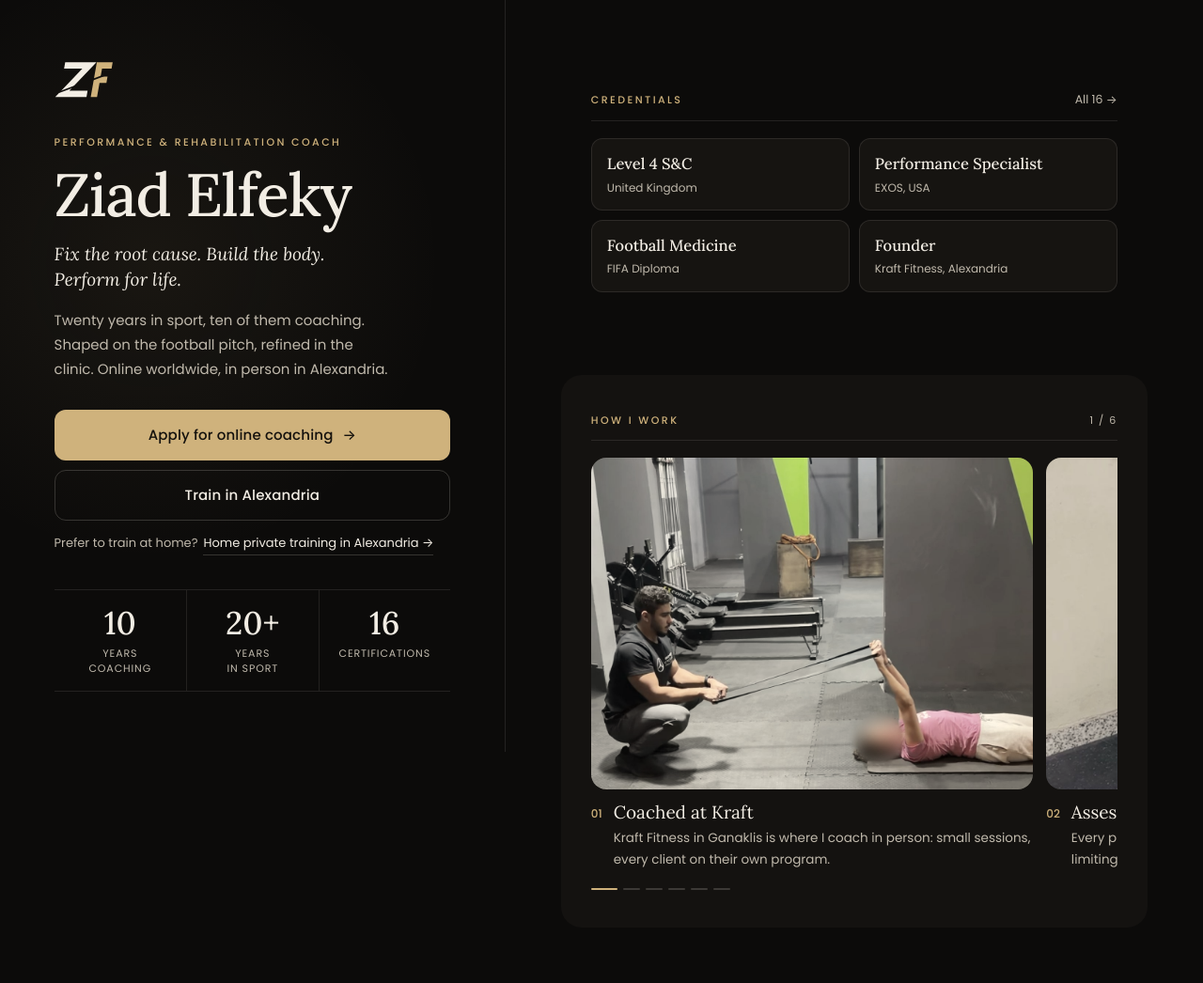
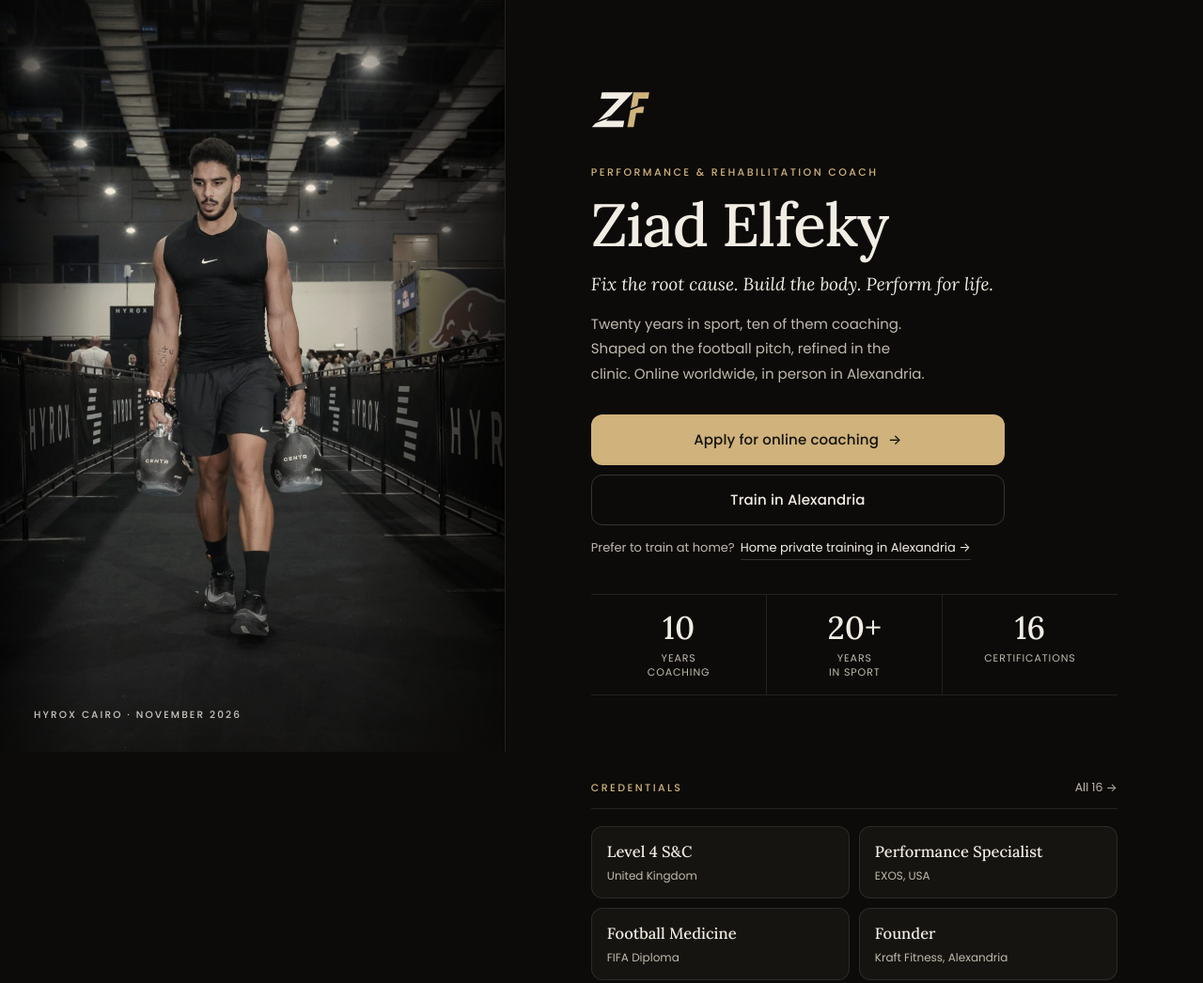
Before and after one commit to Ziadelfeky/ZE-Links, a plain HTML site: page index.html in a window 1280 px wide. Shown: the top 1046 px of the page at 94% size. Drawn offline with Linux system fonts and the light colour scheme.

Commit message:
Add HYROX Cairo race photos: full-height hero photo and athlete card
Co-Authored-By: Claude Opus 5.5 <noreply@anthropic.com>
Claude-Session: https://claude.ai/code/session_01Qn13jcrzu7dUQaZimEdiSf

```diff
--- a/index.html
+++ b/index.html
@@ -63,7 +63,11 @@ img{max-width:100%;display:block;}
 .sec-link:hover{color:var(--gold);}
 
 /* HERO */
-.hero{display:flex;flex-direction:column;gap:0;}
+.hero-photo{position:relative;margin:-44px -22px -120px;height:min(122vw,600px);overflow:hidden;}
+.hero-photo img{width:100%;height:100%;object-fit:cover;object-position:50% 28%;display:block;}
+.hero-photo::after{content:"";position:absolute;inset:0;pointer-events:none;background:linear-gradient(to bottom, rgba(12,11,10,.45) 0%, rgba(12,11,10,0) 20%, rgba(12,11,10,0) 50%, var(--bg) 97%);}
+.hero-photo figcaption{position:absolute;left:22px;top:22px;z-index:1;font-size:10.5px;font-weight:500;letter-spacing:.2em;text-transform:uppercase;color:rgba(242,237,228,.82);}
+.hero{display:flex;flex-direction:column;gap:0;position:relative;z-index:1;}
 .mark{width:64px;margin-bottom:34px;}
 .mark svg{width:100%;height:auto;display:block;}
 .mark .z{stroke:var(--text);} .mark .f{stroke:var(--gold);}
@@ -189,10 +193,14 @@ img{max-width:100%;display:block;}
 /* WIDE SCREENS: identity fixed on the left, content scrolls on the right */
 @media (min-width: 900px){
   .wrap{max-width:none;margin:0;padding:0;display:grid;grid-template-columns:clamp(380px,42vw,600px) minmax(0,1fr);column-gap:0;row-gap:88px;align-items:start;}
-  .hero{grid-column:1;grid-row:1 / span 7;position:sticky;top:0;min-height:100vh;justify-content:center;padding:64px clamp(36px,4.5vw,80px);border-right:1px solid var(--line);background:radial-gradient(80% 55% at 30% 35%, var(--glow), transparent 72%), var(--bg);}
+  main.wrap > .hero-photo{grid-column:1;grid-row:1 / span 8;position:sticky;top:0;width:auto;height:100vh;margin:0;border-right:1px solid var(--line);justify-self:stretch;}
+  .hero-photo img{object-position:50% 40%;}
+  .hero-photo::after{background:linear-gradient(to bottom, rgba(12,11,10,.4) 0%, rgba(12,11,10,0) 18%, rgba(12,11,10,0) 72%, rgba(12,11,10,.6) 100%);}
+  .hero-photo figcaption{left:36px;top:auto;bottom:30px;}
   .hero h1{font-size:64px;}
   .wrap > :not(.hero){grid-column:2;width:min(560px, calc(100% - 112px));justify-self:center;}
   .wrap > :nth-child(2){margin-top:96px;}
+  .wrap > .hero{grid-column:2;width:min(560px, calc(100% - 112px));justify-self:center;}
   .how{margin:0;padding:0;scroll-padding-left:0;}
   .wrap > .foot{margin-bottom:72px;}
   .wrap > .sec.band{width:min(624px, calc(100% - 48px));margin:0;padding:40px 32px;border-radius:22px;}
@@ -203,6 +211,11 @@ img{max-width:100%;display:block;}
 </head>
 <body>
 <main class="wrap">
+
+  <figure class="hero-photo">
+    <img src="hero-race.jpg" alt="Ziad Elfeky on the farmers carry at HYROX Cairo, November 2026" fetchpriority="high">
+    <figcaption>HYROX Cairo &middot; November 2026</figcaption>
+  </figure>
 
   <header class="hero">
     <div class="mark"><svg role="img" aria-label="ZF, Ziad Elfeky" viewBox="4 46 228 160"><defs><mask id="zfcut" maskUnits="userSpaceOnUse" x="0" y="0" width="240" height="240"><rect width="240" height="240" fill="#fff"></rect><path d="M20 168 L224 92" stroke="#000" stroke-width="6"></path></mask></defs><g mask="url(#zfcut)"><g transform="skewX(-10) translate(18 0)"><g fill="none" stroke-linecap="butt" stroke-linejoin="miter" stroke-width="24"><path class="z" d="M36 66 H130 L46 174 H140"></path><path class="f" d="M168 186 V66 H216 M168 120 H206"></path></g></g></g></svg></div>
@@ -256,8 +269,8 @@ img{max-width:100%;display:block;}
         <figcaption><span class="how-num">05</span><span><span class="how-title">Built on performance</span><span class="how-text">Years coaching footballers set my standard. Every client, athlete or not, gets the same structure, measurement and progression.</span></span></figcaption>
       </figure>
       <figure class="how-card" role="group" aria-roledescription="slide" aria-label="6 of 6">
-        <div class="how-img"><img src="how-athlete.jpg" alt="Ziad training on the gymnastic rings, his competition poster on the wall" loading="lazy"></div>
-        <figcaption><span class="how-num">06</span><span><span class="how-title">Lived it as an athlete</span><span class="how-text">From football to competitive fitness, I have trained under the same demands I prescribe.</span></span></figcaption>
+        <div class="how-img"><img src="how-race.jpg" alt="Ziad on the sled pull at HYROX Cairo, November 2026" loading="lazy"></div>
+        <figcaption><span class="how-num">06</span><span><span class="how-title">Lived it as an athlete</span><span class="how-text">From football to competitive fitness, and back on a start line at Egypt&rsquo;s first HYROX in November 2026. I train under the same demands I prescribe.</span></span></figcaption>
       </figure>
     </div>
     <div class="how-foot"><div class="dots" id="hdots" aria-label="How I work"></div></div>
```
Also changed, not shown: hero-race.jpg (added), how-race.jpg (added).
